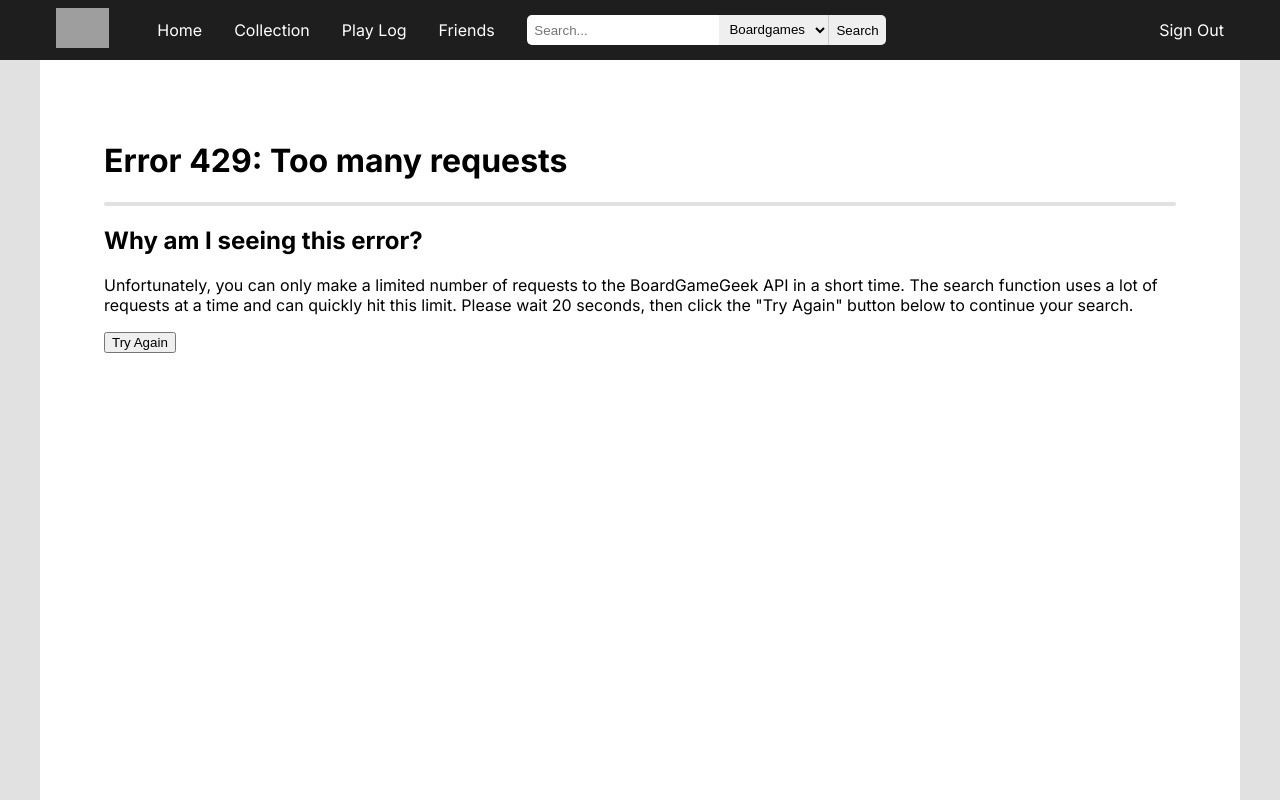
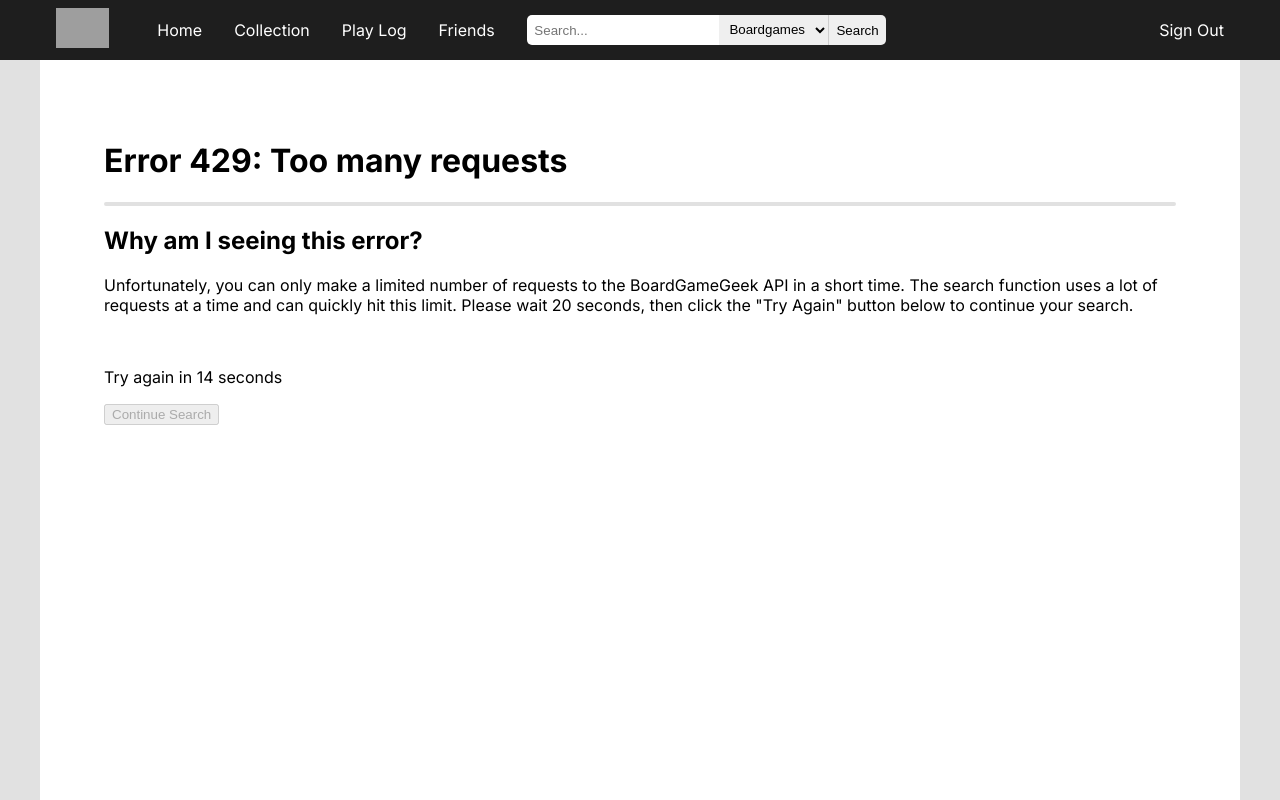
Before and after one commit to Jobeyobey/the-boardgame-companion, a Flask app: template templates/catchapi.html in a window 1280 px wide. Run offline with Flask 3, Linux system fonts and the light colour scheme; the template is opened without the code that fills it, so the values that code supplies are empty; grey boxes are pictures that could not be loaded.

Commit message:
- Countdown for 'continue search' implemented

```diff
--- a/templates/catchapi.html
+++ b/templates/catchapi.html
@@ -4,8 +4,29 @@
 
 {% block scripts %}
     <script>
+        // Function for 'continue search' button
         function continueSearch(url) {
             window.location.replace(url)
+        }
+
+        // Prepares a 20 second countdown timer to enable 'continue search' button
+        function searchCountdown(duration) {
+                var timeLeft = duration;
+            var interval = setInterval(function() {
+                display = document.getElementById("display");
+                timeLeft -= 1;
+
+                display.innerHTML = `Try again in ${timeLeft} seconds`;
+                if (timeLeft <= 0) {
+                    display.remove()
+                    document.getElementById("search-btn").removeAttribute("disabled")
+                    clearInterval(interval);
+                }
+            }, 1000)
+        }
+        // Run countdown on window load
+        window.onload = function() {
+            searchCountdown(20)
         }
     </script>
 {% endblock %}
@@ -16,7 +37,8 @@
     <div id="page-content-container">
         <h2>Why am I seeing this error?</h2>
         <p>Unfortunately, you can only make a limited number of requests to the BoardGameGeek API in a short time. The search function uses a lot of requests at a time and can quickly hit this limit. Please wait 20 seconds, then click the "Try Again" button below to continue your search.</p>
-        <button type="button" onclick="continueSearch('/search?query={{ query }}&search-type=boardgames&page={{page}}')">Try Again</button>
         <br/>
+        <p id="display">Try again in 20 seconds</p>
+        <button disabled id="search-btn" type="button" onclick="continueSearch('/search?query={{ query }}&search-type=boardgames&page={{ page }}')">Continue Search</button>
     </div>
 {% endblock %}
```
